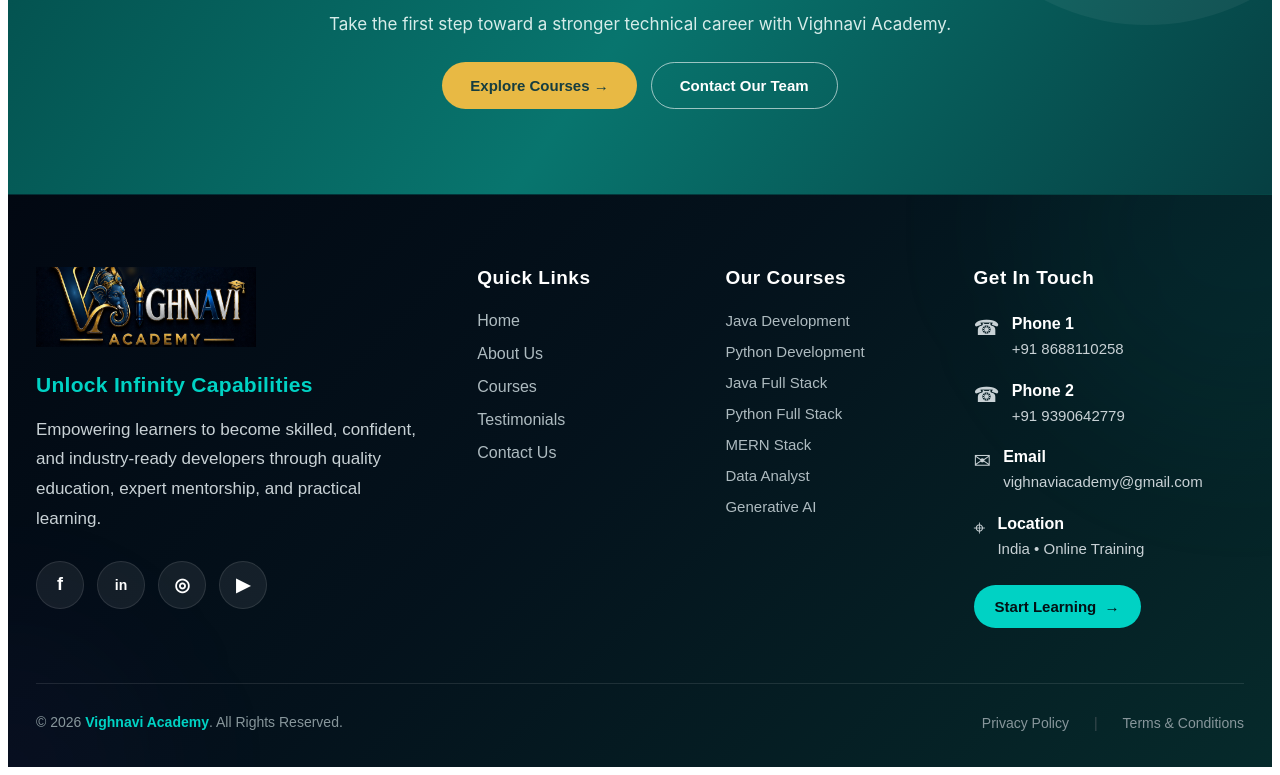
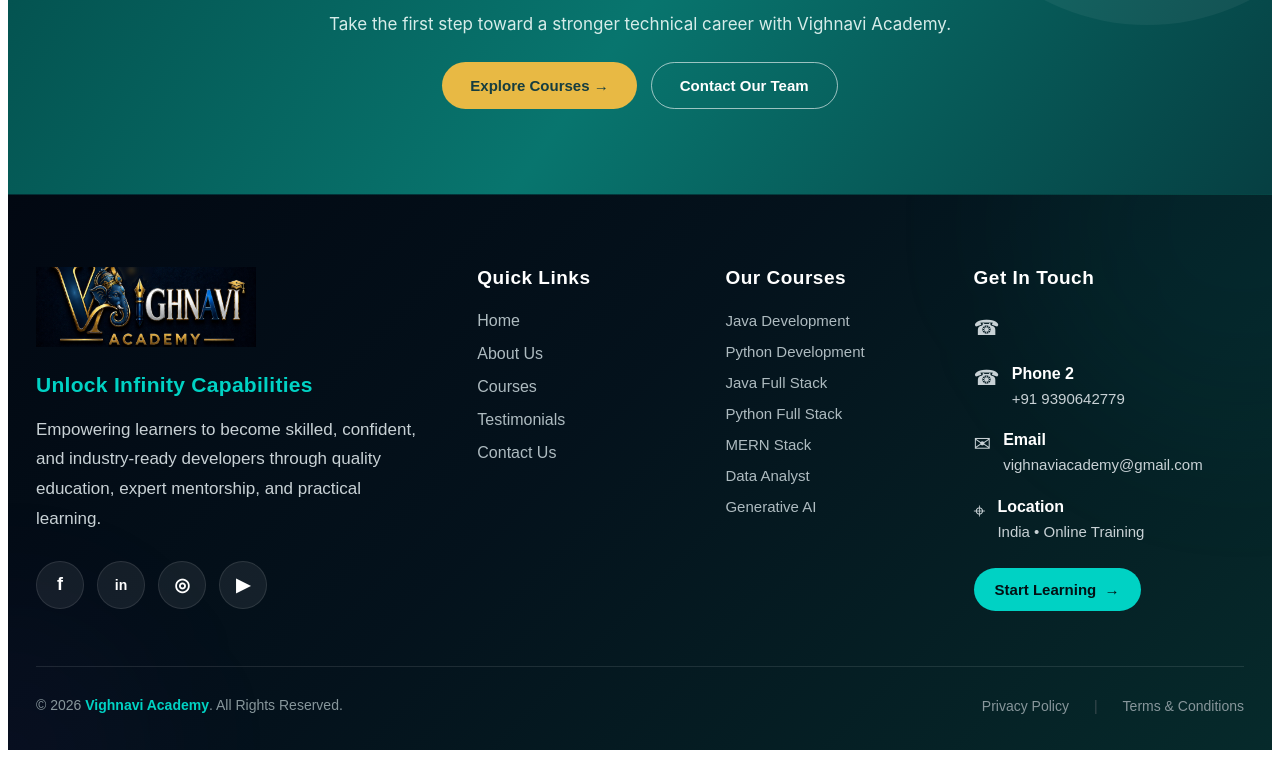
Before and after one commit to HarshavardhanV30/VighnaviAcademy, a React (Create React App) app: page / in a window 1280 px wide. Shown: the part 7449-8224 px from the top of the page. Built offline with nearby package versions, Linux system fonts and the light colour scheme.

Commit message:
Remove phone number from Footer component
Removed phone number display from footer component.

```diff
--- a/src/components/Footer.js
+++ b/src/components/Footer.js
@@ -94,11 +94,6 @@
 
 <span style={{fontSize:'21px'}}>☎</span>
 
-<span>
-<strong style={{display:'block',color:'#fff',fontSize:'16px',marginBottom:'2px'}}>Phone 1</strong>
-+91 8688110258
-</span>
-
 </a>
 
 <a href="tel:+919390642779" className="footer-contact footer-phone" style={{display:'flex',gap:'12px',alignItems:'flex-start',color:'#c8d1d5',textDecoration:'none',fontSize:'15px',lineHeight:'1.5',transition:'all .25s ease'}}>
```
